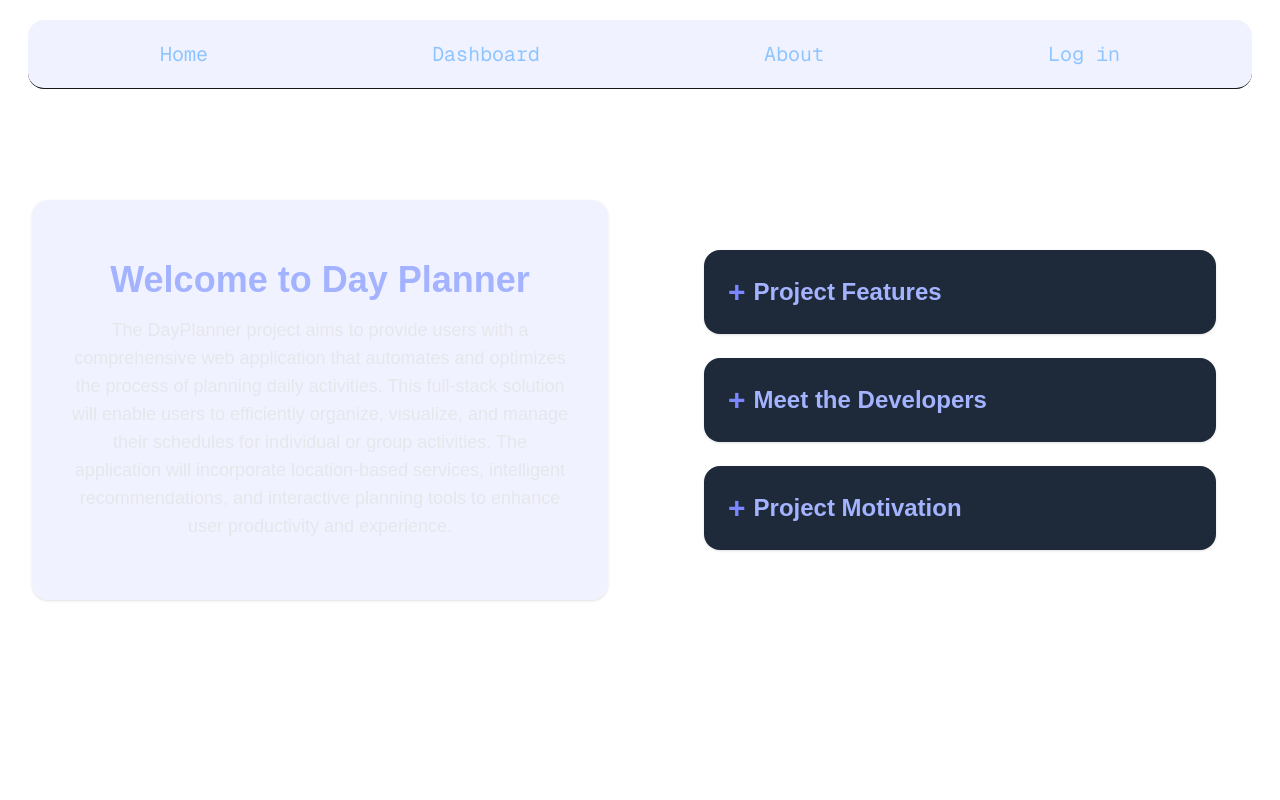
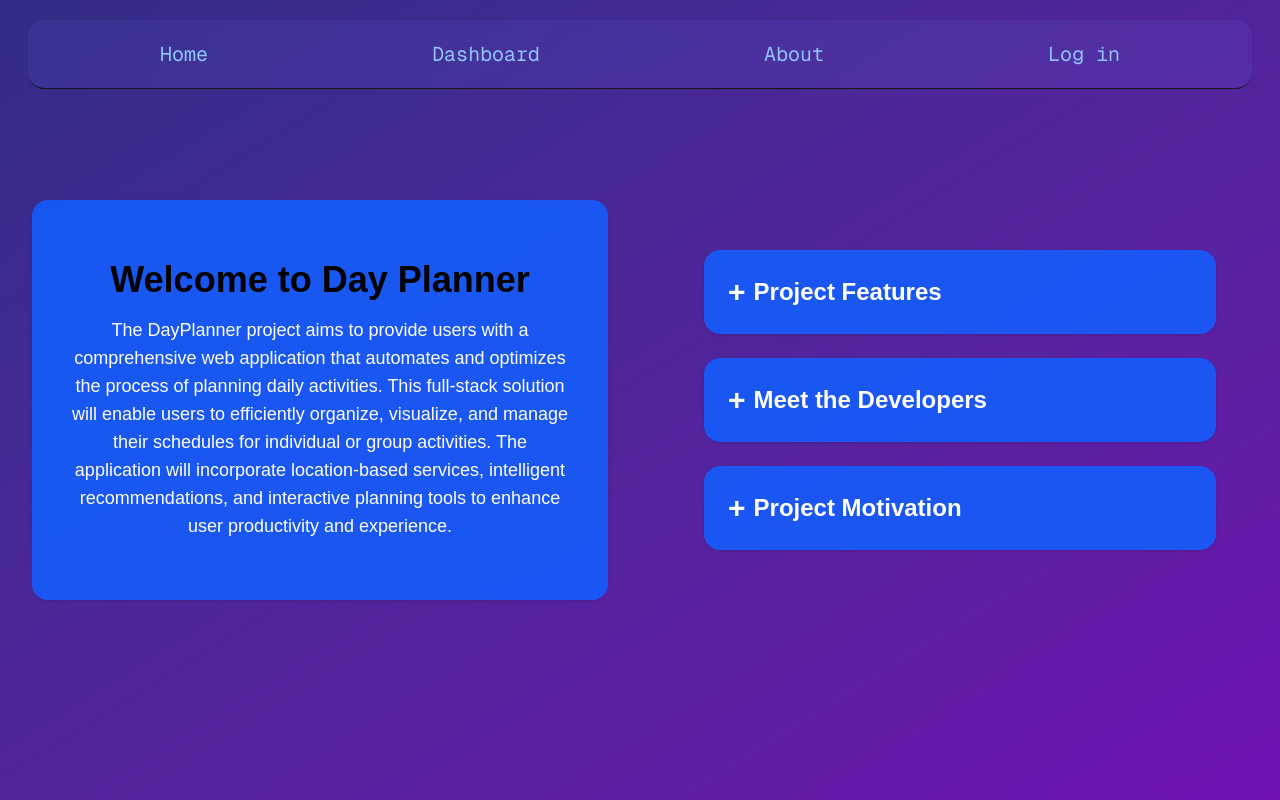
Before and after one commit to Likima/date-planner, a Next.js app: page /About in a window 1280 px wide. Built offline with nearby package versions, Linux system fonts and the light colour scheme; no server answers.

Commit message:
Modified Dashboard calender along with updating the Dashboard and About page background colour

```diff
--- a/src/app/About/page.tsx
+++ b/src/app/About/page.tsx
@@ -8,15 +8,15 @@ export default function About() {
     const [showMotivation, setShowMotivation] = useState(false);
 
     return (
-    <div className="flex min-h-screen text-white gap-x-0">
+    <div className="flex min-h-screen text-white gap-x-0 bg-gradient-to-br from-indigo-900 to-purple-800">
 
         {/* Left Side: Breif Description */}
         <div className="flex flex-col justify-center items-center w-full md:w-1/2 px-8 py-12">
-            <div className="bg-indigo-400/10 backdrop-blur-sm rounded-2xl px-10 py-15 shadow w-full max-w-2x1">
-            <h1 className="text-4xl font-bold text-indigo-300 mb-4 text-center">Welcome to Day Planner</h1>
+            <div className="bg-blue-600/90 backdrop-blur-sm rounded-2xl px-10 py-15 shadow w-full max-w-2x1">
+            <h1 className="text-4xl font-bold text-black mb-4 text-center">Welcome to Day Planner</h1>
 
             {/* Just placeholder descriptive text for now */}
-            <p className="text-lg text-gray-200 text-center">
+            <p className="text-lg text-white text-center">
                 The DayPlanner project aims to provide users with a comprehensive web application that automates and optimizes
                 the process of planning daily activities. This full-stack solution will enable users to efficiently organize,
                 visualize, and manage their schedules for individual or group activities. The application will incorporate
@@ -30,12 +30,12 @@ export default function About() {
         <div className="flex flex-col justify-center items-center w-full md:w-1/2 px-8 py-12 gap-6">
 
             {/* Project Features Section */}
-            <div className="bg-gray-800 rounded-2xl shadow p-6 w-full max-w-lg">
+            <div className="bg-blue-600/90 rounded-2xl shadow p-6 w-full max-w-lg">
             <button
                 onClick={() => setShowFeatures((prev) => !prev)}
-                className="flex items-center text-2xl font-bold text-indigo-300 focus:outline-none"
+                className="flex items-center text-2xl font-bold text-white focus:outline-none"
             >
-                <span className="text-indigo-400 text-3xl mr-2">{showFeatures ? "−" : "+"}</span>
+                <span className="text-white text-3xl mr-2">{showFeatures ? "−" : "+"}</span>
                 Project Features
             </button>
             {showFeatures && (
@@ -48,12 +48,12 @@ export default function About() {
             </div>
 
             {/* Meet the Developer Section*/}
-            <div className="bg-gray-800 rounded-2xl shadow p-6 w-full max-w-lg">
+            <div className="bg-blue-600/90 rounded-2xl shadow p-6 w-full max-w-lg">
             <button
                 onClick={() => setShowDev((prev) => !prev)}
-                className="flex items-center text-2xl font-bold text-indigo-300 focus:outline-none"
+                className="flex items-center text-2xl font-bold text-white focus:outline-none"
             >
-                <span className="text-indigo-400 text-3xl mr-2">{showDev ? "−" : "+"}</span>
+                <span className="text-white text-3xl mr-2">{showDev ? "−" : "+"}</span>
                 Meet the Developers
             </button>
             {showDev && (
@@ -71,12 +71,12 @@ export default function About() {
             </div>
 
             {/* Project Motivation Section*/}
-            <div className="bg-gray-800 rounded-2xl shadow p-6 w-full max-w-lg">
+            <div className="bg-blue-600/90 rounded-2xl shadow p-6 w-full max-w-lg">
             <button
                 onClick={() => setShowMotivation((prev) => !prev)}
-                className="flex items-center text-2xl font-bold text-indigo-300 focus:outline-none"
+                className="flex items-center text-2xl font-bold text-white focus:outline-none"
             >
-                <span className="text-indigo-400 text-3xl mr-2">{showMotivation ? "−" : "+"}</span>
+                <span className="text-white text-3xl mr-2">{showMotivation ? "−" : "+"}</span>
                 Project Motivation
             </button>
             {showMotivation && (
--- a/src/components/Calendar.tsx
+++ b/src/components/Calendar.tsx
@@ -7,12 +7,12 @@ import { Component } from 'react'
 export default class Calendar extends Component {
     render() {
         return (
-            <div className="w-full h-screen translate-x-1/3">
+            <div className="w-4/5 ml-auto h-screen flex flex-col justify-center bg-gradient-to-br from-indigo-900 to-purple-800 px-4 ">
 
                 <FullCalendar
                     plugins={[dayGridPlugin]}
                     initialView="dayGridMonth"
-                    height="100%"
+                    height="75%"
                     aspectRatio={0.2}
                 />
             </div>)
```
